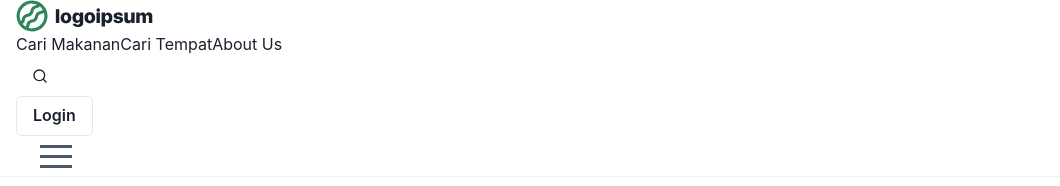
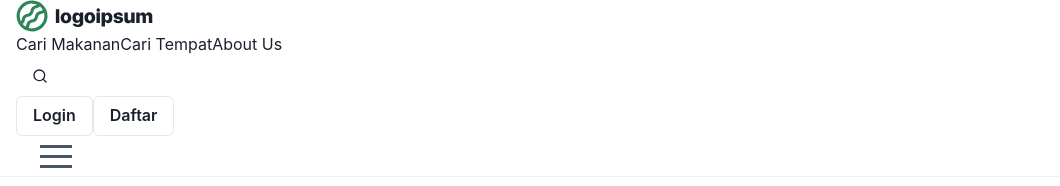
Before and after one commit to Turahan-CB23-PS003/frontend, a React (Vite) app: page /#/ in a window 1280 px wide. Shown: the top 186 px of the page, without its empty margins (0-1060 px from the left). Built offline with nearby package versions, Linux system fonts and the light colour scheme.

Commit message:
menambahkan button daftar

```diff
--- a/src/components/Header/index.jsx
+++ b/src/components/Header/index.jsx
@@ -54,9 +54,16 @@ const Header = () => {
                 </HeaderPopover>
               </div>
               <div className="hidden md:block">
-                <Button as={Link} to="login" className="ml-3" variant="outline">
+              <ChakraLink as={Link} to="login">
+                <Button className="ml-3" variant="outline">
                   Login
                 </Button>
+              </ChakraLink>
+                <ChakraLink as={Link} to="register">
+                  <Button className="ml-3" variant="outline">
+                    Daftar
+                  </Button>
+                </ChakraLink>
               </div>
               <div ref={btnRef} onClick={onOpen} className="block md:hidden">
                 <Button variant="ghost">
```
